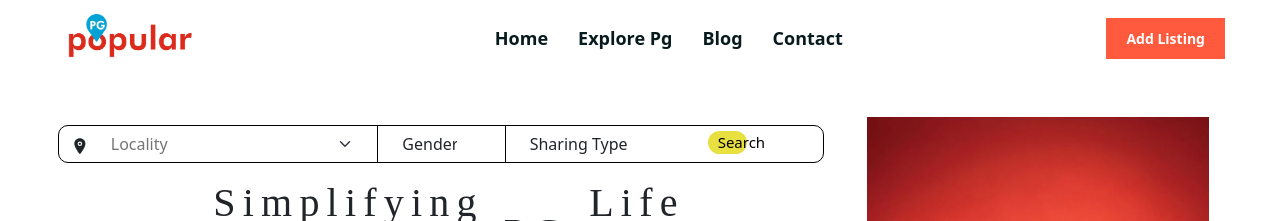
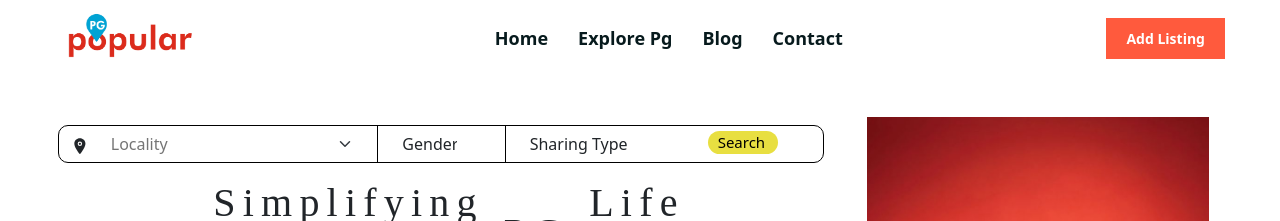
Before and after one commit to HariKarumuri/popularpg2.0, a React (Create React App) app: page / in a window 1280 px wide. Shown: the top 221 px of the page. Built offline with nearby package versions, Linux system fonts and the light colour scheme; no server answers.

Commit message:
button changes

```diff
--- a/src/components/SearchBar/SearchbarHome.js
+++ b/src/components/SearchBar/SearchbarHome.js
@@ -95,7 +95,7 @@ const SearchBarHome = ({
                   fontSize: "15px",
                   borderRadius: "20px",
                   paddingLeft: "10px",
-                  paddingRight: "10px",
+                  paddingRight: "60px",
                   marginTop: "5.1px",
                   border: "none",
                   outline: "none",
```
